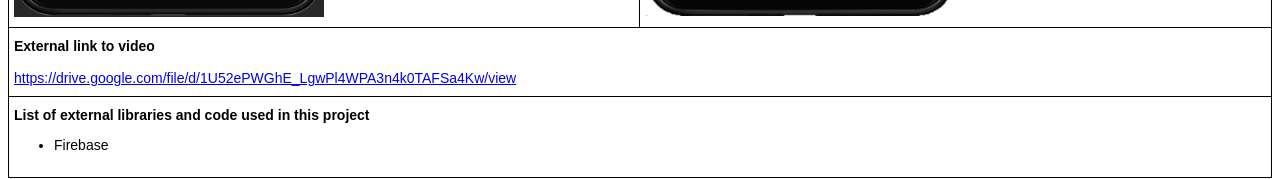
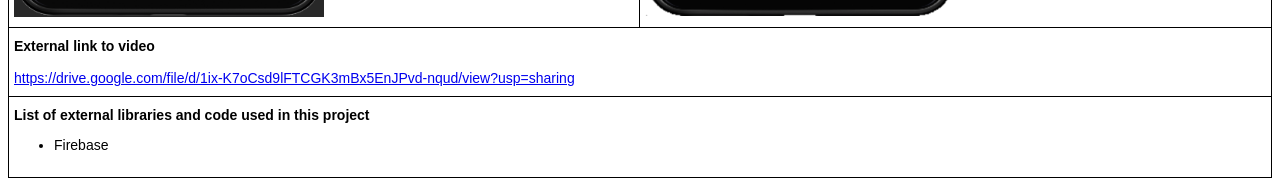
Before and after one commit to Ophir-Gal/artapp, a plain HTML site: page submission/index.html in a window 1280 px wide. Shown: the part 1947-2126 px from the top of the page. Drawn offline with Linux system fonts and the light colour scheme.

Commit message:
change app demo video

```diff
--- a/submission/index.html
+++ b/submission/index.html
@@ -67,8 +67,8 @@ semester project for CMSC436, UMD, Fall 2020.
   </tr>
   <tr>
     <td class="tg-031e" colspan="2"><b>External link to video</b>
-        <br><br><a href="https://drive.google.com/file/d/1U52ePWGhE_LgwPl4WPA3n4k0TAFSa4Kw/view">
-        https://drive.google.com/file/d/1U52ePWGhE_LgwPl4WPA3n4k0TAFSa4Kw/view</a>
+        <br><br><a href="https://drive.google.com/file/d/1ix-K7oCsd9lFTCGK3mBx5EnJPvd-nqud/view?usp=sharing">
+            https://drive.google.com/file/d/1ix-K7oCsd9lFTCGK3mBx5EnJPvd-nqud/view?usp=sharing</a>
     </td>
   </tr>
   <tr>
```
